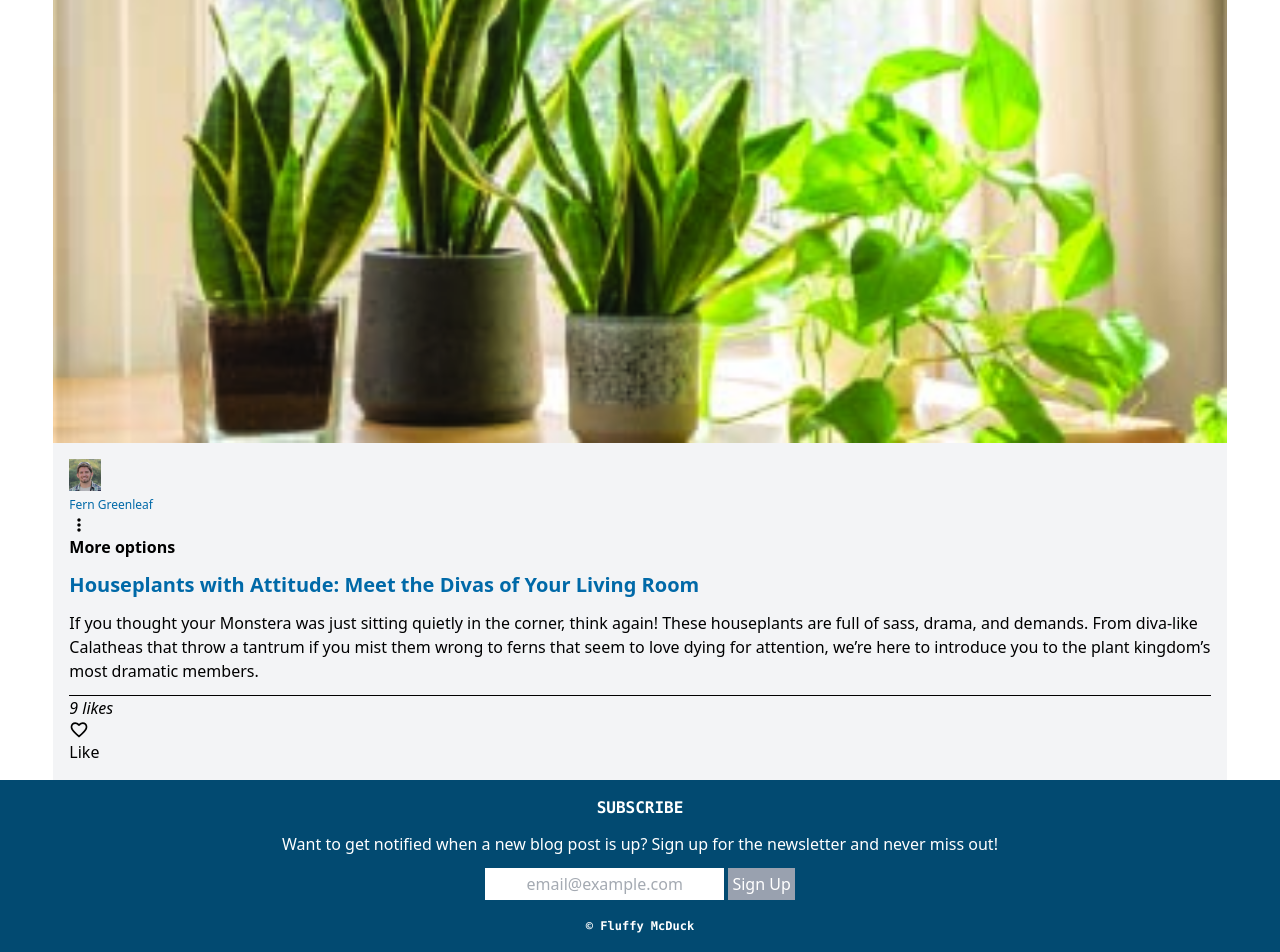
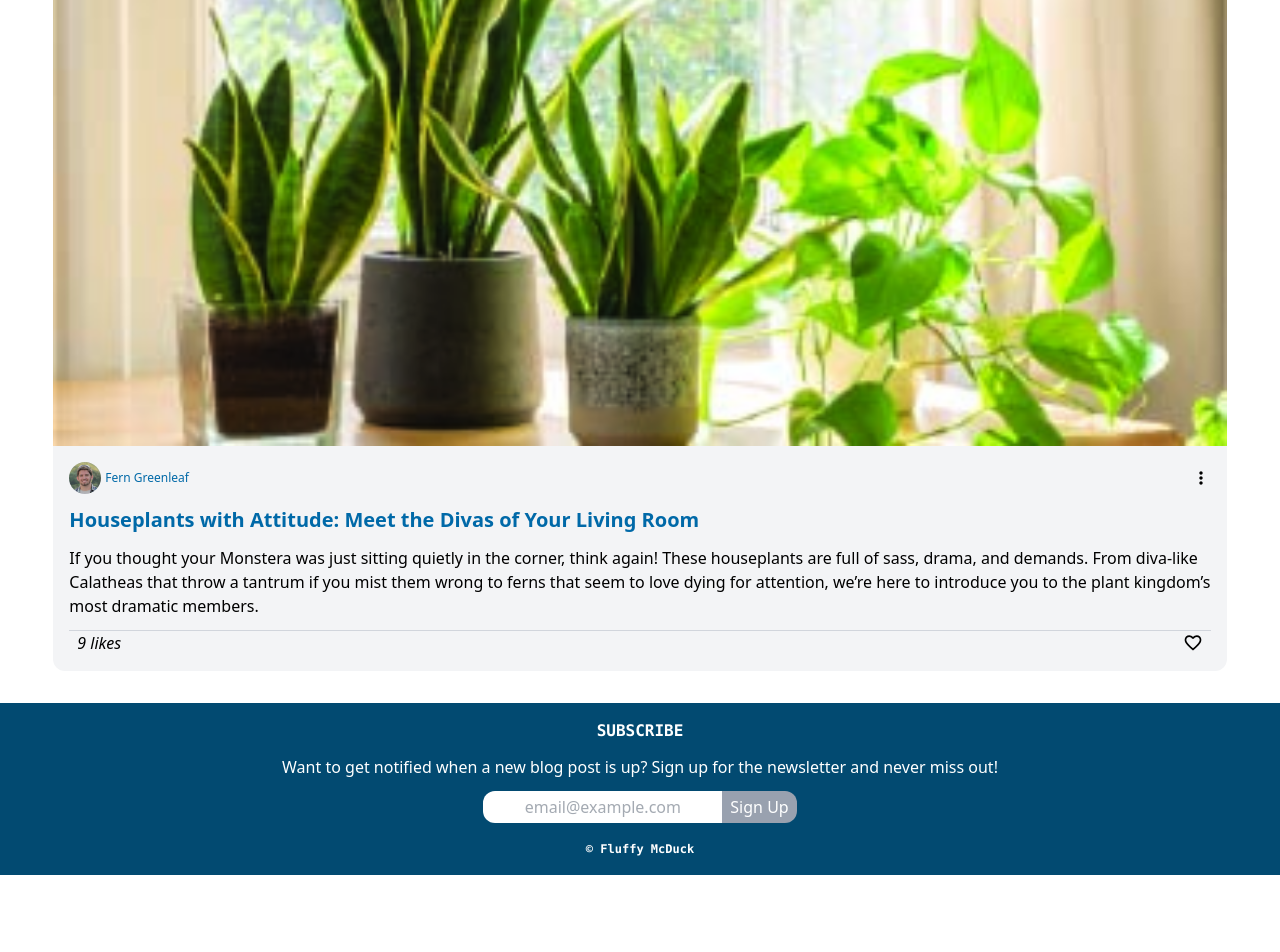
Before and after one commit to dcendry1711/TailwindCssSite, a plain HTML site: page index.html in a window 1280 px wide. Shown: the part 440-1392 px from the top of the page. After the commit the page ends 1315 px from the top, so only its background shows below. Drawn offline with nearby package versions, Linux system fonts and the light colour scheme.

Commit message:
flex display and borders

```diff
--- a/index.html
+++ b/index.html
@@ -8,7 +8,7 @@
 
   <body>
 
-     <header class="bg-sky-900 p-4">
+     <header class="bg-sky-900 p-4 border-b-3">
             <section >
                 <svg class="w-10 mx-auto" xmlns="http://www.w3.org/2000/svg" viewBox="0 0 164.56 162.44" xmlns:v="https://vecta.io/nano" fill="white"><path d="M88.94 119.91v42.53H75.4V92.17c-26.58.24-47.78-9.8-62.83-31.49C.01 42.59-.81 21.91.41.47 20.12-.94 39.07.28 56.17 11.7c16.82 11.23 26.68 27.1 31.55 47.46 10.5-14.19 22.98-24.84 39.54-28.46 11.82-2.59 24.14-2.93 36.15-4.26 6.86 44.12-17.09 92.51-74.47 93.48zM14.33 14.31C12.4 48.23 36.69 81.49 75.09 77.17c1.17-36.65-25.68-64.07-60.76-62.86zm75.07 90.8c37.04.92 61.67-25.55 60.93-63.1-32.53-4.75-62.82 26.43-60.93 63.1z"/></svg>
             </section>
@@ -25,21 +25,20 @@
             <section>
 
                 <!-- CARD -->
-                <section class="w-11/12 mx-auto">
-                    <img class="w-full mx-auto" src="img/post_houseplants.jpg" alt="Houseplants with Attitudes"/>
+                <section class="w-11/12 mx-auto mb-8">
+                    <img class="w-full mx-auto rounded-t-xl" src="img/post_houseplants.jpg" alt="Houseplants with Attitudes"/>
 
                     <!-- CARD CONTENT -->
-                    <section class="bg-gray-100 p-4">
+                    <section class="bg-gray-100 p-4 rounded-b-xl">
 
                         <!-- CARD HEADER -->
                         <section>
-                            <section>
-                                <section>
-                                    <img class="w-8" src="img/author_fern.jpg" alt="Fern Greenleaf" />
+                            <section class="flex items-center justify-between">
+                                <section class="flex items-center gap-1">
+                                    <img class="w-8 rounded-full" src="img/author_fern.jpg" alt="Fern Greenleaf" />
                                     <span class="text-xs text-sky-700">Fern Greenleaf</span>
                                 </section>
                                 <svg height="20px" viewBox="0 -960 960 960" width="20px"><path d="M480-160q-33 0-56.5-23.5T400-240q0-33 23.5-56.5T480-320q33 0 56.5 23.5T560-240q0 33-23.5 56.5T480-160Zm0-240q-33 0-56.5-23.5T400-480q0-33 23.5-56.5T480-560q33 0 56.5 23.5T560-480q0 33-23.5 56.5T480-400Zm0-240q-33 0-56.5-23.5T400-720q0-33 23.5-56.5T480-800q33 0 56.5 23.5T560-720q0 33-23.5 56.5T480-640Z"/></svg>
-                                <span class="font-semibold">More options</span>
                             </section>
                         </section>
                         <!-- CARD HEADER END -->
@@ -53,13 +52,12 @@
                         </section>
                         <!-- CARD BODY END -->
 
-                        <hr>
+                        <hr class="text-gray-300">
 
                         <!-- CARD FOOTER -->
-                        <section>
+                        <section class="flex justify-between mx-2 items-center">
                             <span class="italic font-thin">9 likes</span>
                             <svg xmlns="http://www.w3.org/2000/svg" height="20px" viewBox="0 -960 960 960" width="20px"><path d="m480-120-58-52q-101-91-167-157T150-447.5Q111-500 95.5-544T80-634q0-94 63-157t157-63q52 0 99 22t81 62q34-40 81-62t99-22q94 0 157 63t63 157q0 46-15.5 90T810-447.5Q771-395 705-329T538-172l-58 52Zm0-108q96-86 158-147.5t98-107q36-45.5 50-81t14-70.5q0-60-40-100t-100-40q-47 0-87 26.5T518-680h-76q-15-41-55-67.5T300-774q-60 0-100 40t-40 100q0 35 14 70.5t50 81q36 45.5 98 107T480-228Zm0-273Z"/></svg>
-                            <span>Like</span>
                         </section>
                         <!-- CARD FOOTER END -->
 
@@ -80,9 +78,9 @@
             <section class="text-white text-center">
                 <h3 class="font-mono uppercase font-bold">Subscribe</h3>
                 <p class="my-3 font-medium">Want to get notified when a new blog post is up? Sign up for the newsletter and never miss out!</p>
-                <form class="my-3">
-                    <input class="bg-white text-gray-600 text-center p-1" type="email" placeholder="email@example.com"/>
-                    <input class="text-center bg-gray-400 p-1" type="submit" value="Sign Up"/>
+                <form class="my-3 flex justify-center">
+                    <input class="bg-white text-gray-600 text-center p-1 rounded-l-xl" type="email" placeholder="email@example.com"/>
+                    <input class="text-center bg-gray-400 px-2 rounded-r-xl" type="submit" value="Sign Up"/>
                 </form>
                 <span class="font-mono font-bold text-xs py-3">&copy; Fluffy McDuck</span>
             </section>
```
